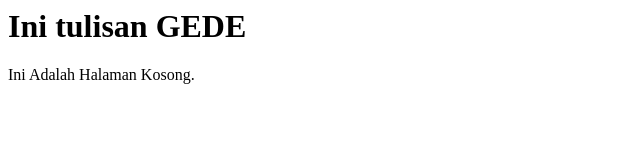
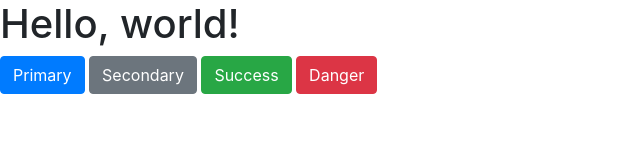
Before and after one commit to adipatiarya/basic-html, a plain HTML site: page index.html in a window 1280 px wide. Shown: the whole page, without its empty margins (0-640 px from the left). Drawn offline with nearby package versions, Linux system fonts and the light colour scheme.

Commit message:
Menambahkan CSS

```diff
--- a/index.html
+++ b/index.html
@@ -1,10 +1,20 @@
-<html>
-    <head>
-        <title>Latihan html</title>
-    </head>
-    <body>
-        <h1>Ini tulisan GEDE</h1>
-        <div>Ini Adalah Halaman Kosong.</div>
+<!doctype html>
+<html lang="en">
+  <head>
+    <!-- Required meta tags -->
+    <meta charset="utf-8">
+    <meta name="viewport" content="width=device-width, initial-scale=1, shrink-to-fit=no">
 
-    </body>
+    <!-- Bootstrap CSS -->
+    <link rel="stylesheet" href="https://maxcdn.bootstrapcdn.com/bootstrap/4.0.0/css/bootstrap.min.css" integrity="sha384-Gn5384xqQ1aoWXA+058RXPxPg6fy4IWvTNh0E263XmFcJlSAwiGgFAW/dAiS6JXm" crossorigin="anonymous">
+
+    <title>Hello, world!</title>
+  </head>
+  <body>
+    <h1>Hello, world!</h1>
+    <button type="button" class="btn btn-primary">Primary</button>
+    <button type="button" class="btn btn-secondary">Secondary</button>
+    <button type="button" class="btn btn-success">Success</button>
+    <button type="button" class="btn btn-danger">Danger</button>
+  </body>
 </html>
```
Also changed, not shown: assets/style.css (added), 1 other file.
